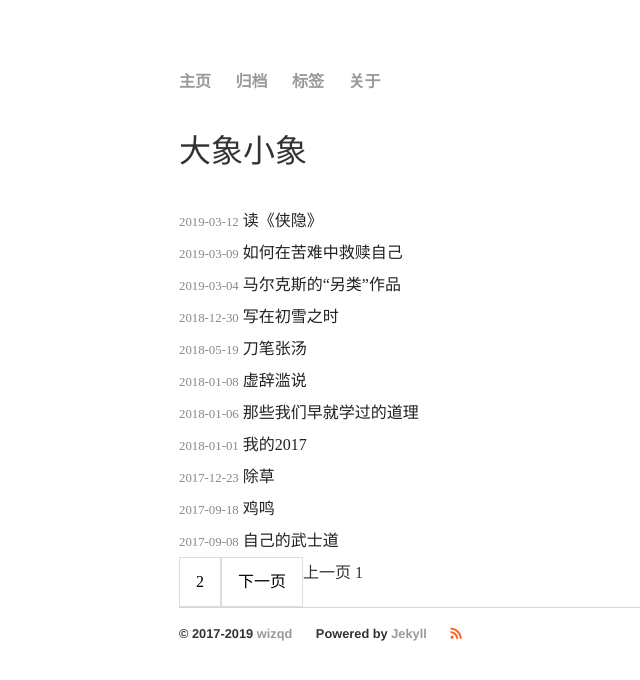
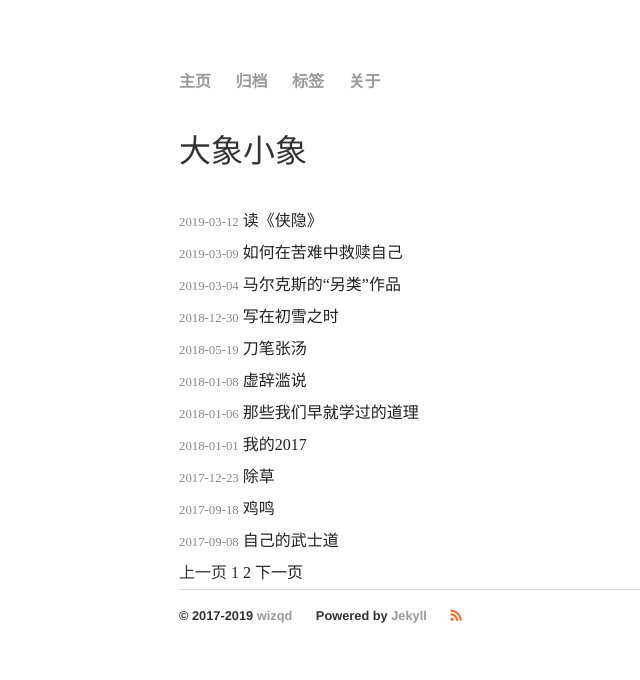
Before and after one commit to chqid/chqid.blog.io, a Jekyll site: the page built from index.html, in a window 1280 px wide. Shown: the top 680 px of the page, without its empty margins (77-717 px from the left). Built offline with Jekyll 4.4.1, drawn with Linux system fonts in a browser that asks for light colours; nearby versions of some CDN libraries; the list of posts is cut into pages by our own code; comment, search, counter and statistics services are not loaded.

Commit message:
fix pagination

```diff
--- a/_includes/pagination.html
+++ b/_includes/pagination.html
@@ -1,4 +1,3 @@
-<div class="pagination">
 {% if paginator.total_pages > 1 %}
 <!-- 分页代码 -->
 	{% if paginator.previous_page %}
@@ -32,4 +31,3 @@
 		<span class="disabled">下一页</span>
 	{% endif %}
 {% endif %}
-</div>
```
Lines whose indentation alone changed are shown as unchanged.
